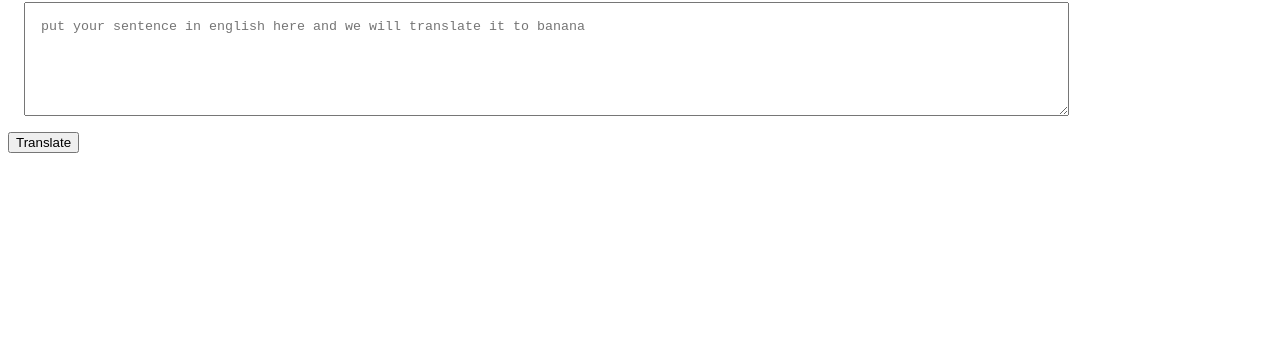
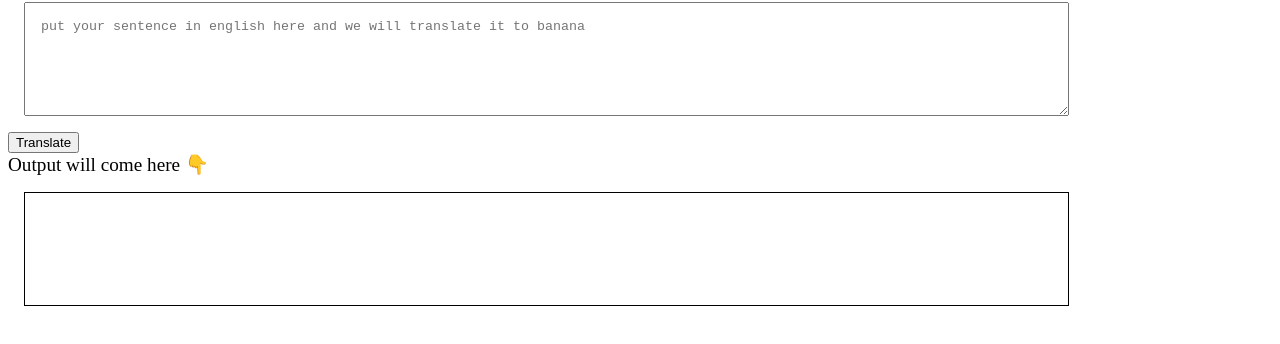
Before and after one commit to gkk12/markSix-banana-speak, a plain HTML site: page index.html in a window 1280 px wide. Both pictures are taken after a click on the button "Translate". Shown: the part 78-422 px from the top of the page. Drawn offline with Linux system fonts and the light colour scheme.

Commit message:
input output processing done

```diff
--- a/app.js
+++ b/app.js
@@ -1,9 +1,11 @@
 var btnTranslate = document.querySelector("#btn-translate");
 var txtInput = document.querySelector("#txt-input");
+var txtArea = document.querySelector("textarea");
+var txtOutput = document.querySelector("#output");
 
 btnTranslate.addEventListener("click", clickHandler)
 
 function clickHandler() {
 
-        console.log(txtInput.value);
+    txtOutput.innerText = txtArea.value;
 };
--- a/index.html
+++ b/index.html
@@ -6,12 +6,19 @@
     <meta name="viewport" content="width=device-width, initial-scale=1.0">
     <title>banana speak</title>
     <style>
-        textarea{
+        textarea {
             width: 80%;
             margin: 1rem;
             padding: 1rem;
             height: 10vh;
             display: block;
+        }
+        #output {
+            border: 1px solid black;
+            height: 10vh;
+            margin: 1rem;
+            padding: 1rem;
+            width: 80%;
         }
 
     </style>
@@ -19,7 +26,10 @@
 <body>
     <h1> talk banana</h1>
     <textarea id="txt-input" placeholder="put your sentence in english here and we will translate it to banana"></textarea>
-    <button id="btn-translate">Translate</button>
+    <button id="btn-translate" name="translator">Translate</button>
+
+    <div style="font-size: larger;">Output will come here 👇</div>
+    <div id="output"></div>
     <script src="app.js" type="text/javascript">
     </script>
 </body>
```
